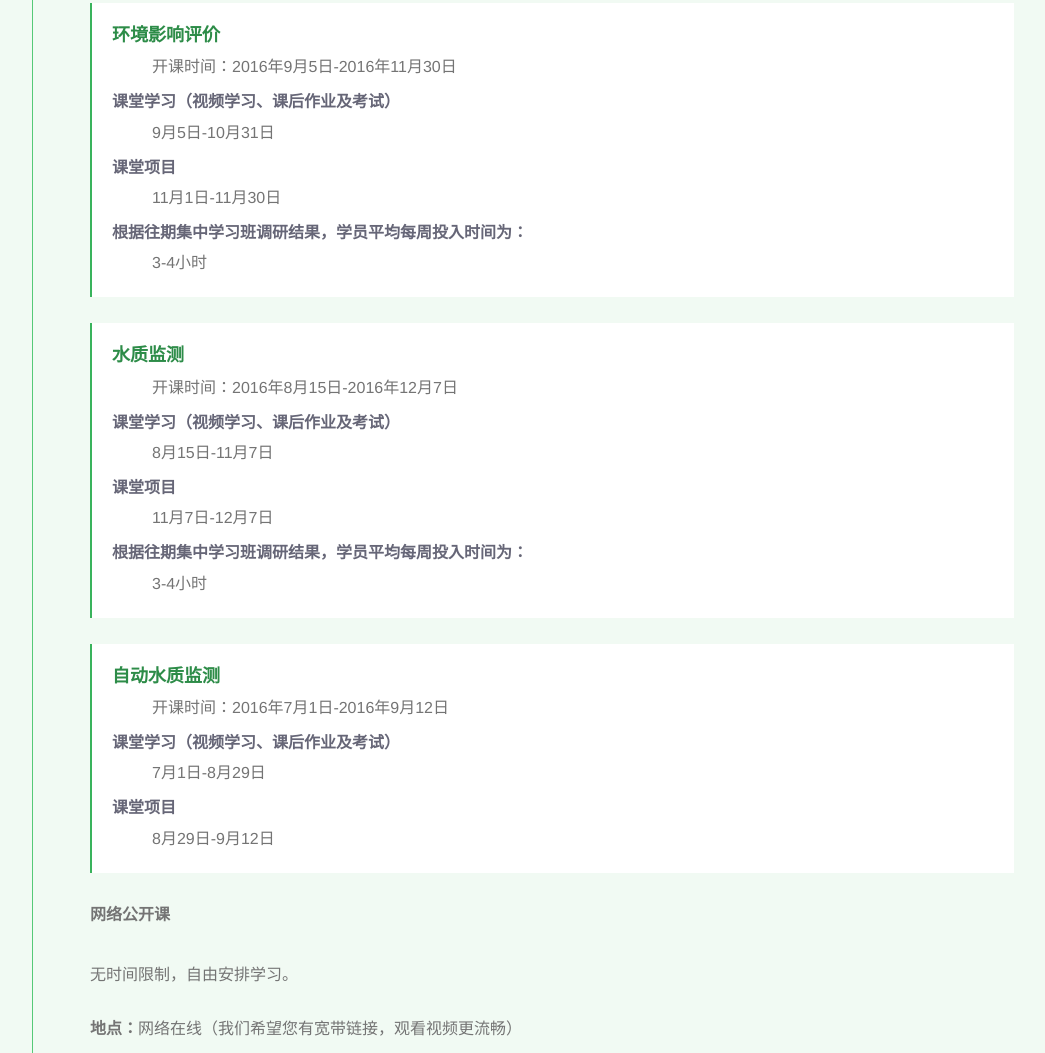
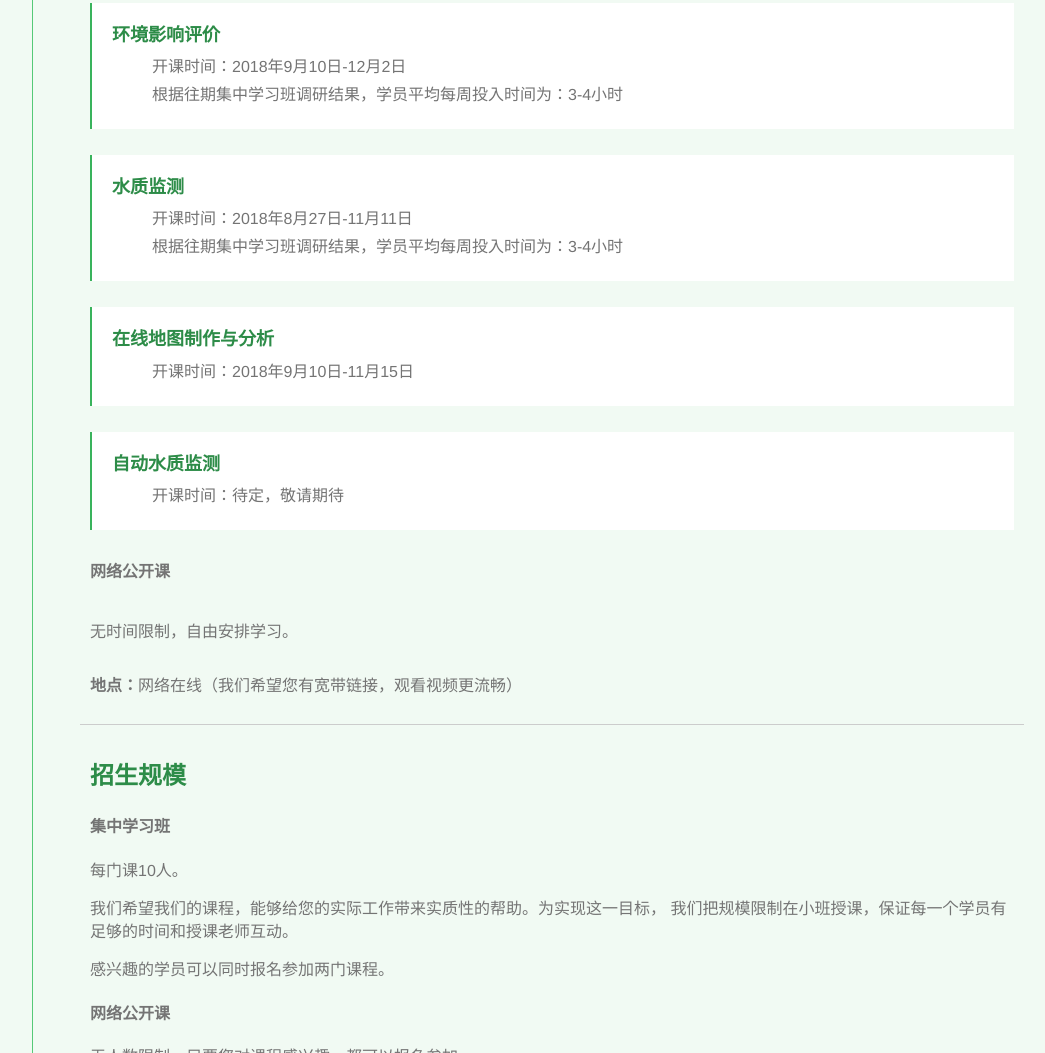
Before and after one commit to zhoulangjohn/green-seeds, a plain HTML site: page course.html in a window 1280 px wide. Shown: the part 2796-3849 px from the top of the page, without its empty margins (206-1251 px from the left). Drawn offline with Linux system fonts and the light colour scheme; a script that the page names is missing.

Commit message:
更新环境网络课程开课时间和学员名录

```diff
--- a/course.html
+++ b/course.html
@@ -145,31 +145,21 @@
                     <p style="width:100%">2016年网络课程集中学习班的开课时间为：</p>
                     <dl class="desc-course">
                         <dt>环境影响评价</dt>
-                        <dd>开课时间：2016年9月5日-2016年11月30日</dd>
-                        <dt>课堂学习（视频学习、课后作业及考试）</dt>
-                        <dd>9月5日-10月31日</dd>
-                        <dt>课堂项目</dt>
-                        <dd>11月1日-11月30日</dd>
-                        <dt>根据往期集中学习班调研结果，学员平均每周投入时间为：</dt>
-                        <dd>3-4小时</dd>
+                        <dd>开课时间：2018年9月10日-12月2日</dd>
+                        <dd>根据往期集中学习班调研结果，学员平均每周投入时间为：3-4小时</dd>
                     </dl>
                     <dl class="desc-course">
                         <dt>水质监测</dt>
-                        <dd>开课时间：2016年8月15日-2016年12月7日</dd>
-                        <dt>课堂学习（视频学习、课后作业及考试）</dt>
-                        <dd>8月15日-11月7日</dd>
-                        <dt>课堂项目</dt>
-                        <dd>11月7日-12月7日</dd>
-                        <dt>根据往期集中学习班调研结果，学员平均每周投入时间为：</dt>
-                        <dd>3-4小时</dd>
+                        <dd>开课时间：2018年8月27日-11月11日</dd>
+                        <dd>根据往期集中学习班调研结果，学员平均每周投入时间为：3-4小时</dd>
+                    </dl>
+                    <dl class="desc-course">
+                        <dt>在线地图制作与分析</dt>
+                        <dd>开课时间：2018年9月10日-11月15日</dd>
                     </dl>
                     <dl class="desc-course">
                         <dt>自动水质监测</dt>
-                        <dd>开课时间：2016年7月1日-2016年9月12日</dd>
-                        <dt>课堂学习（视频学习、课后作业及考试）</dt>
-                        <dd>7月1日-8月29日</dd>
-                        <dt>课堂项目</dt>
-                        <dd>8月29日-9月12日</dd>
+                        <dd>开课时间：待定，敬请期待</dd>
                     </dl>
 
                     <h4>网络公开课</h4>
```
Also changed, not shown: course-student.html (+1 -0 lines), 1 other file.
